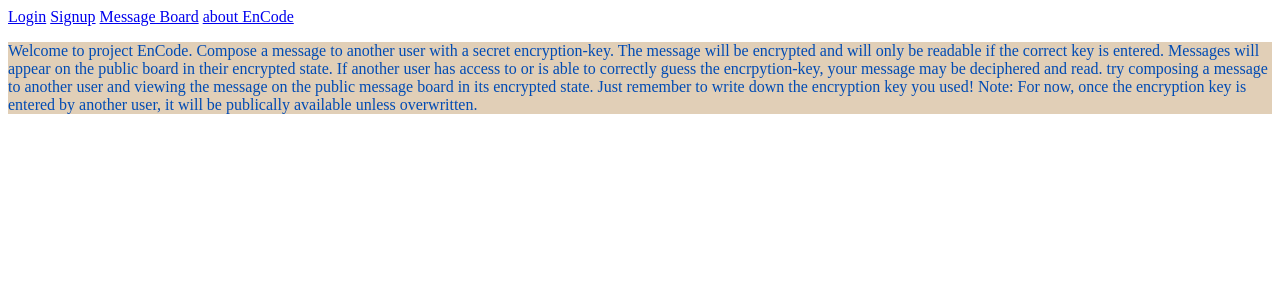
After one commit to RussMoore22/EnCode, a Django app: page /letterbox/about in a window 1280 px wide. The commit adds this page. Shown: the top 300 px of the page. Run offline with Django 4.2, Linux system fonts and the light colour scheme.

Commit message:
added an about page

```diff
--- a/letterbox/templates/base.html
+++ b/letterbox/templates/base.html
@@ -20,6 +20,7 @@
                 <a href="{% url 'signup' %}">Signup</a>
                 {% endif %}
                 <a href="{% url 'board' %}">Message Board</a>
+                <a href="{% url 'about' %}">about EnCode</a>
             </div>
         </nav>
     </header>
--- /dev/null
+++ b/letterbox/templates/inbox/about.html
@@ -0,0 +1,21 @@
+{% extends 'base.html' %}
+{% block title %}About EnCode{% endblock title %}
+
+{% block content %}
+<div>
+    <p>
+        Welcome to project EnCode. Compose a message to another user with a secret encryption-key.
+        The message will be encrypted and will only be readable if the correct key is entered.
+        Messages will appear on the public board in their encrypted state. If another user has access to or
+        is able to correctly guess the encrpytion-key, your message may be deciphered and read.
+        try composing a message to another user and viewing the message on the public message board
+        in its encrypted state. Just remember to write down the encryption key you used!
+
+        Note: For now, once the encryption key is entered by another user, it will be publically
+        available unless overwritten.
+
+
+
+    </p>
+</div>
+{% endblock content %}
--- a/letterbox/templates/inbox/list.html
+++ b/letterbox/templates/inbox/list.html
@@ -6,7 +6,7 @@
 <div>
     {% for message in secret_messages %}
     <div>
-        <p>From {{ message.sender }}</p>
+        <p>Sent to you by: {{ message.sender }}</p>
         <p><a href="{% url 'detail' message.id %}">{{ message.subject }}</a></p>
         <p>
         {{ message.encrypted_text }}
--- a/letterbox/urls.py
+++ b/letterbox/urls.py
@@ -1,6 +1,6 @@
 from django.contrib import admin, redirects
 from django.urls import path
-from .views import secret_messages_inbox, compose_message, all_inbox, message_detail, message_decipher, secret_detail
+from .views import secret_messages_inbox, compose_message, all_inbox, message_detail, message_decipher, secret_detail, about_page
 
 
 urlpatterns = [
@@ -9,5 +9,6 @@ urlpatterns = [
     path("board/", all_inbox, name="board"),
     path("detail/<int:id>/", message_detail, name="detail"),
     path("decipher/<int:id>/", message_decipher, name='decipher'),
-    path("secret/<int:id>/", secret_detail, name='reveal')
+    path("secret/<int:id>/", secret_detail, name='reveal'),
+    path("about", about_page, name='about'),
 ]
--- a/letterbox/views.py
+++ b/letterbox/views.py
@@ -73,3 +73,6 @@ def secret_detail(request, id):
         'revealed_message': revealed_message,
     }
     return render(request, 'inbox/reveal.html', context)
+
+def about_page(request):
+    return render(request, 'inbox/about.html')
```
